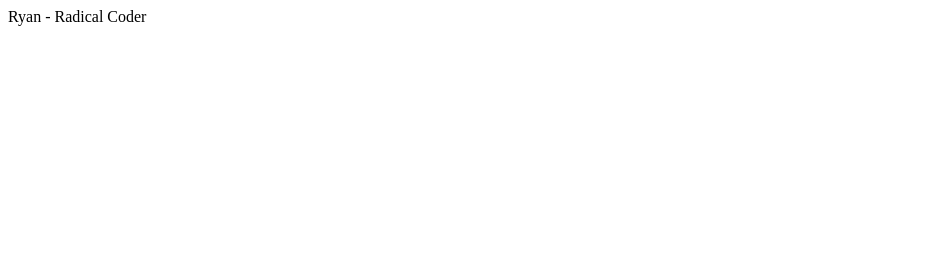
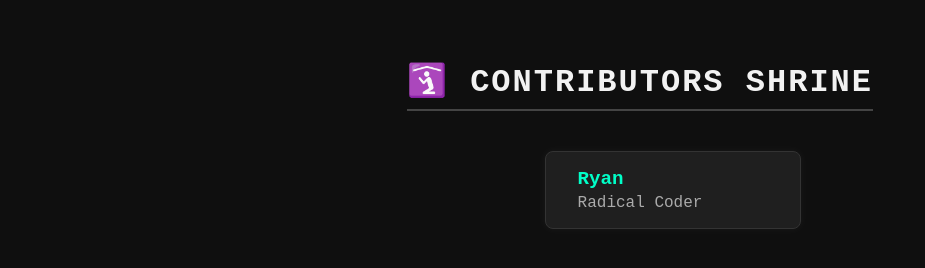
Before and after one commit to Radical-Coder/resistance-os, a plain HTML site: page index.html in a window 1280 px wide. Shown: the whole page, without its empty margins (0-925 px from the left). Drawn offline with Linux system fonts and the light colour scheme.

Commit message:
added some fancy styles

```diff
--- a/contributors.js
+++ b/contributors.js
@@ -1,5 +1,15 @@
-let contributions = [
-    `<div>Ryan - Radical Coder</div>`
-]
+    let contributions = [
+      {
+        name: "Ryan",
+        alias: "Radical Coder"
+      }
+      // Add more contributors here as objects
+    ];
 
-document.body.innerHTML = contributions.join('<br/>')
+    const container = document.getElementById("contributors");
+    container.innerHTML = contributions.map(c => `
+      <div class="contributor">
+        <div class="name">${c.name}</div>
+        <div class="alias">${c.alias}</div>
+      </div>
+    `).join('');
--- a/index.html
+++ b/index.html
@@ -1,13 +1,65 @@
 <!DOCTYPE html>
 <html lang="en">
 <head>
-    <meta charset="UTF-8">
-    <meta name="viewport" content="width=device-width, initial-scale=1.0">
-    <title>Document</title>
+  <meta charset="UTF-8">
+  <title>Resistance OS Shrine</title>
+  <style>
+    body {
+      background: #0f0f0f;
+      color: #f2f2f2;
+      font-family: 'Courier New', monospace;
+      display: flex;
+      flex-direction: column;
+      align-items: center;
+      padding: 2rem;
+    }
+
+    h1 {
+      font-size: 2rem;
+      margin-bottom: 2rem;
+      letter-spacing: 2px;
+      text-transform: uppercase;
+      border-bottom: 2px solid #444;
+      padding-bottom: 0.5rem;
+    }
+
+    .contributor {
+      background: #1f1f1f;
+      padding: 1rem 2rem;
+      margin: 0.5rem 0;
+      border: 1px solid #333;
+      border-radius: 8px;
+      width: 100%;
+      max-width: 600px;
+      box-shadow: 0 0 10px rgba(255, 255, 255, 0.05);
+      transition: all 0.3s ease;
+    }
+
+    .contributor:hover {
+      box-shadow: 0 0 15px rgba(0, 255, 180, 0.2);
+      transform: scale(1.01);
+    }
+
+    .name {
+      font-size: 1.2rem;
+      font-weight: bold;
+      color: #00ffc8;
+    }
+
+    .alias {
+      font-size: 1rem;
+      color: #aaa;
+      margin-top: 0.25rem;
+    }
+  </style>
 </head>
 <body>
+  <h1>🛐 Contributors Shrine</h1>
 
-    <script src="contributors.js"></script>
+  <div id="contributors"></div>
+
+
+  <script src="contributors.js"></script>
 
 </body>
 </html>
```
